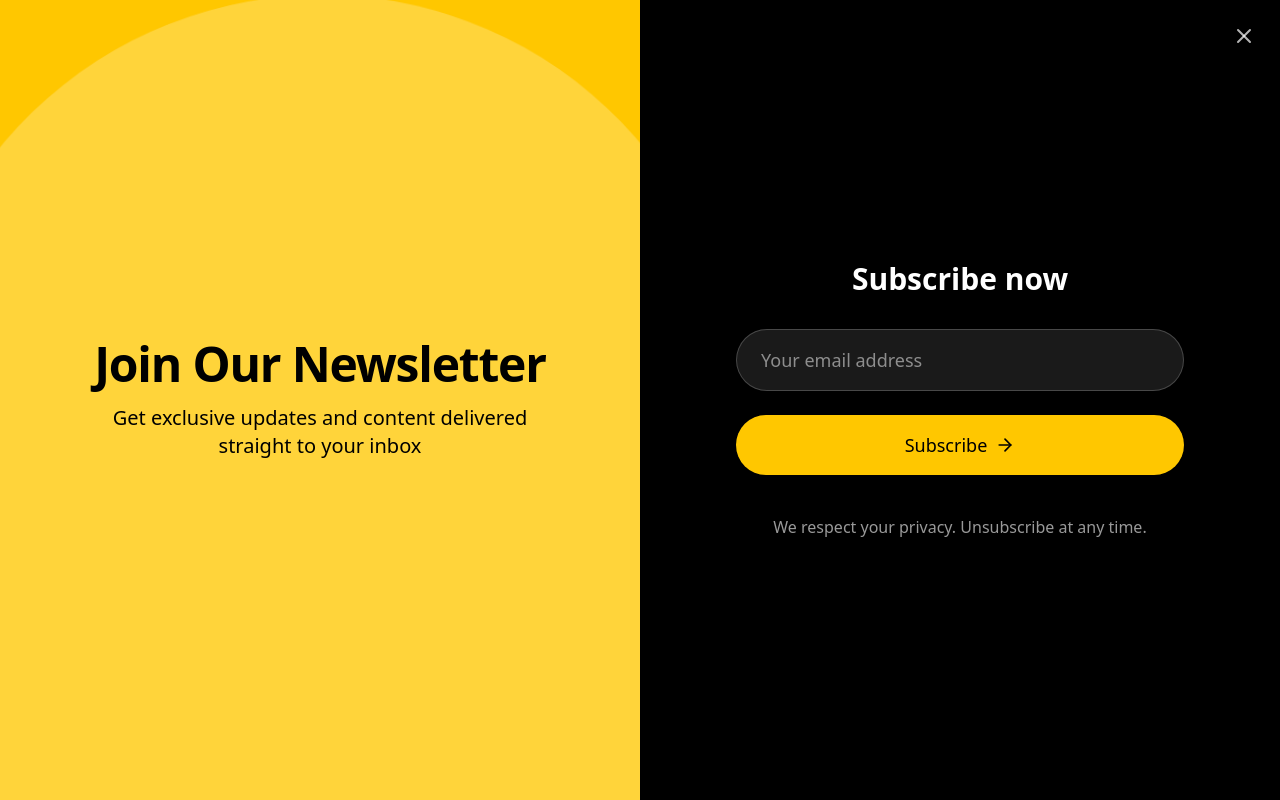
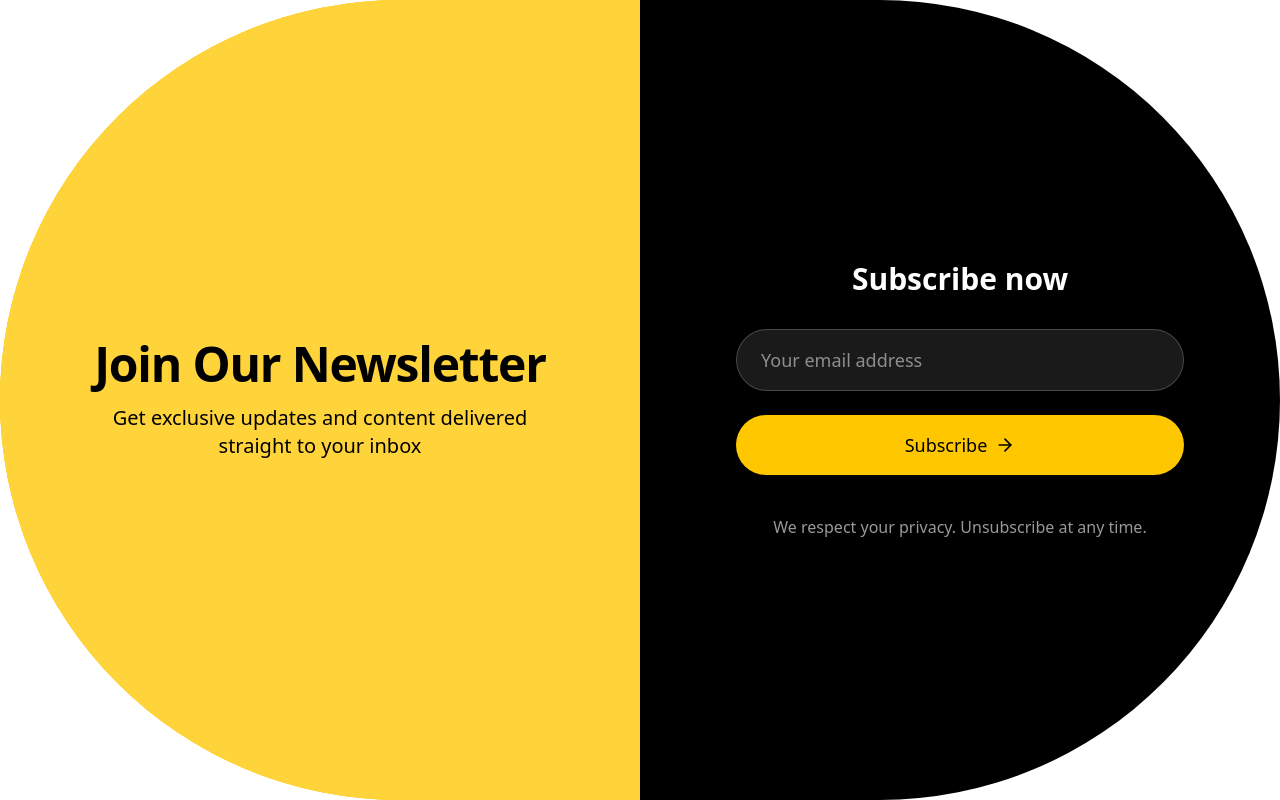
Before and after one commit to LidetuK/dynamic-oval-pop, a React (Vite) app: page / in a window 1280 px wide. Built offline with nearby package versions, Linux system fonts and the light colour scheme.

Commit message:
Adjust newsletter popup appearance
The prompt requests changes to the newsletter popup's appearance, specifically related to the circular shape.

```diff
--- a/src/components/NewsletterPopup.tsx
+++ b/src/components/NewsletterPopup.tsx
@@ -55,24 +55,25 @@ const NewsletterPopup = () => {
     isAnimating ? 'animate-fade-out' : 'animate-fade-in'
   );
 
-  // Updated popup classes for full screen
+  // Updated popup classes for full screen with circular design
   const popupClasses = cn(
     'fixed inset-0 z-50',
     'w-full h-full',
     'flex flex-col md:flex-row',
     'transition-all duration-700',
     isVisible ? 'scale-100 opacity-100' : 'scale-95 opacity-0 pointer-events-none',
-    isAnimating ? 'animate-scale-out' : 'animate-scale-in'
+    isAnimating ? 'animate-scale-out' : 'animate-scale-in',
+    'overflow-hidden' // Added to ensure content stays within the rounded container
   );
 
   return (
     <>
       <div className={backdropClasses} onClick={handleClose} />
       <div className={popupClasses}>
-        {/* Yellow Section - now takes up full height and either full width (mobile) or half width (desktop) */}
-        <div className="relative w-full md:w-1/2 h-1/2 md:h-full bg-brand-yellow flex items-center justify-center overflow-hidden">
-          <div className="absolute w-[150%] h-[150%] bg-brand-yellow rounded-full -top-[25%] -left-[25%] animate-float" />
-          <div className="absolute w-[130%] h-[130%] bg-brand-lightYellow rounded-full opacity-60 -bottom-[30%] -right-[15%] animate-float animation-delay-1000" />
+        {/* Yellow Section - with enhanced circular design */}
+        <div className="relative w-full md:w-1/2 h-1/2 md:h-full bg-brand-yellow flex items-center justify-center overflow-hidden rounded-full md:rounded-r-none">
+          <div className="absolute w-[200%] h-[200%] bg-brand-yellow rounded-full -top-[50%] -left-[50%] animate-float" />
+          <div className="absolute w-[180%] h-[180%] bg-brand-lightYellow rounded-full opacity-60 -bottom-[40%] -right-[40%] animate-float animation-delay-1000" />
 
           <div className="relative z-10 p-6 md:p-12 flex flex-col items-center justify-center text-brand-black h-full">
             <h2 className="text-3xl md:text-5xl font-bold mb-2 md:mb-4 tracking-tight animate-slide-up opacity-0 [animation-delay:200ms]">
@@ -84,8 +85,8 @@ const NewsletterPopup = () => {
           </div>
         </div>
 
-        {/* Black Section - now takes up full height and either full width (mobile) or half width (desktop) */}
-        <div className="relative w-full md:w-1/2 h-1/2 md:h-full bg-brand-black flex items-center justify-center p-6 md:p-12">
+        {/* Black Section - with enhanced circular design */}
+        <div className="relative w-full md:w-1/2 h-1/2 md:h-full bg-brand-black flex items-center justify-center p-6 md:p-12 rounded-full md:rounded-l-none">
           <button
             onClick={handleClose}
             className="absolute top-6 right-6 z-20 text-white/70 hover:text-white transition-colors duration-200"
```
